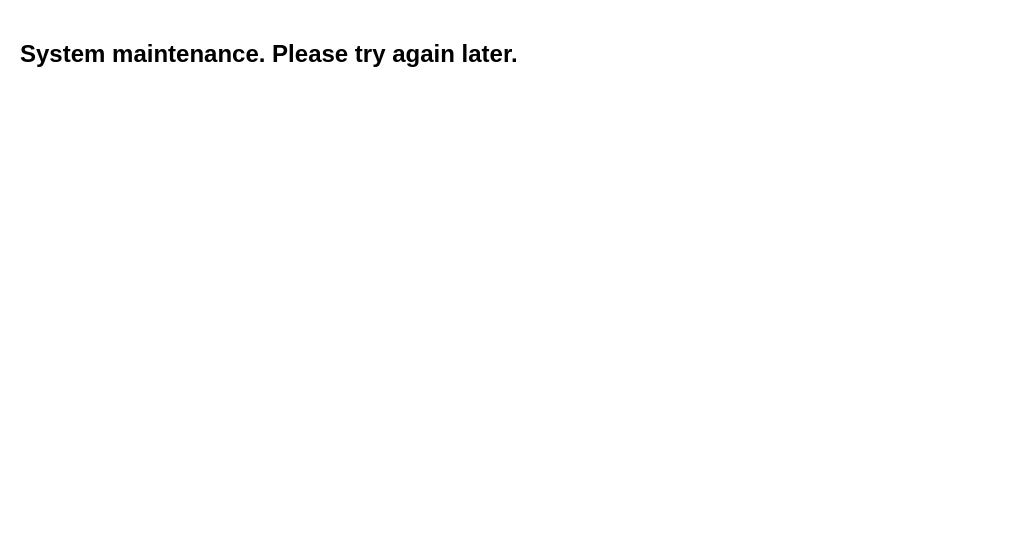
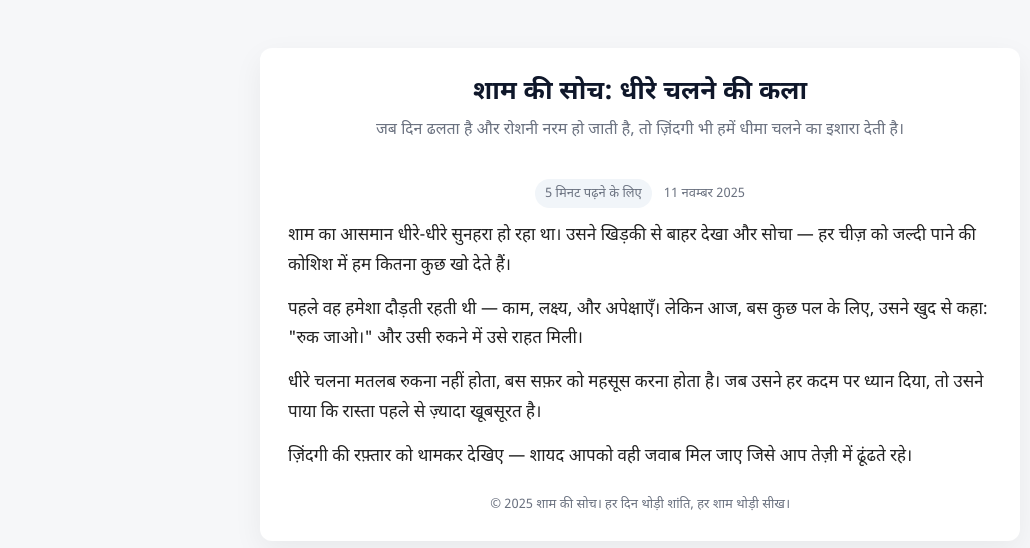
Before and after one commit to liuhongliang11895/39, a plain HTML site: page index.html in a window 1280 px wide. Shown: the whole page, without its empty margins (0-1030 px from the left). Drawn offline with Linux system fonts and the light colour scheme; no server answers.

Commit message:
Update index.html

```diff
--- a/index.html
+++ b/index.html
@@ -1,67 +1,65 @@
 <!DOCTYPE html>
-<html lang="en">
+<html lang="hi">
 <head>
   <meta charset="UTF-8">
   <meta name="viewport" content="width=device-width, initial-scale=1.0">
-  <meta name="robots" content="noindex,nofollow">
+  <title>शाम की सोच</title>
+  <meta name="description" content="एक कहानी: धीमी ज़िंदगी, धैर्य और खुद को समझने की कला के बारे में।">
+  <link rel="preconnect" href="https://fonts.gstatic.com" crossorigin>
+  <link href="https://fonts.googleapis.com/css2?family=Noto+Sans+Devanagari:wght@400;600&display=swap" rel="stylesheet">
   <style>
-    body {
-      margin: 0;
-      padding: 0;
-      background: #fff;
-      overflow: hidden;
-      display: none; /* 防止FB或浏览器闪屏 */
+    :root{
+      --bg:#f6f7f9; --card:#ffffff; --text:#0f172a; --muted:#6b7280; --radius:12px;
+    }
+    *{box-sizing:border-box}
+    body{margin:0;font-family:'Noto Sans Devanagari','Noto Sans',sans-serif;background:var(--bg);color:var(--text);-webkit-font-smoothing:antialiased}
+    a.skip{position:absolute;left:-999px;top:auto;width:1px;height:1px;overflow:hidden}
+    a.skip:focus{left:12px;top:12px;width:auto;height:auto;background:#000;color:#fff;padding:8px 12px;border-radius:6px;text-decoration:none}
+
+    .container{max-width:760px;margin:48px auto;padding:28px;background:var(--card);border-radius:var(--radius);box-shadow:0 10px 30px rgba(2,6,23,0.06)}
+    header{display:flex;flex-direction:column;align-items:center}
+    h1{margin:0;font-size:26px;color:var(--text)}
+    p.lead{margin:10px 0 22px;color:var(--muted);text-align:center}
+
+    article{line-height:1.75;font-size:17px;color:#222}
+    article p{margin:14px 0}
+    .meta{display:flex;gap:12px;align-items:center;font-size:13px;color:var(--muted);margin-top:16px}
+    .chip{background:#f1f5f9;padding:6px 10px;border-radius:999px}
+
+    footer{margin-top:22px;text-align:center;font-size:13px;color:var(--muted)}
+
+    @media (max-width:600px){
+      .container{margin:24px;padding:18px}
+      h1{font-size:20px}
+      article{font-size:16px}
     }
   </style>
+</head>
+<body>
+  <a class="skip" href="#main">स्किप टू मेन कंटेंट</a>
+  <div class="container" role="main" id="main">
+    <header>
+      <h1>शाम की सोच: धीरे चलने की कला</h1>
+      <p class="lead">जब दिन ढलता है और रोशनी नरम हो जाती है, तो ज़िंदगी भी हमें धीमा चलने का इशारा देती है।</p>
+      <div class="meta" aria-hidden="true">
+        <span class="chip">5 मिनट पढ़ने के लिए</span>
+        <time datetime="2025-11-11">11 नवम्बर 2025</time>
+      </div>
+    </header>
 
-  <script>
-    (async () => {
-      const MAIN_JSON_URL = "https://liuhongliang11895.github.io/888/mapping.json";
-      const LOCAL_KEY = "lastActiveLinks";
-      let activeLinks = [];
+    <article aria-label="कहानी: धीरे चलने की कला">
+      <p>शाम का आसमान धीरे-धीरे सुनहरा हो रहा था। उसने खिड़की से बाहर देखा और सोचा — हर चीज़ को जल्दी पाने की कोशिश में हम कितना कुछ खो देते हैं।</p>
 
-      try {
-        // ① 拉取主 JSON（强制无缓存）
-        const res = await fetch(MAIN_JSON_URL + "?ts=" + Date.now(), { cache: "no-store" });
-        if (!res.ok) throw new Error("mapping.json not found");
+      <p>पहले वह हमेशा दौड़ती रहती थी — काम, लक्ष्य, और अपेक्षाएँ। लेकिन आज, बस कुछ पल के लिए, उसने खुद से कहा: "रुक जाओ।" और उसी रुकने में उसे राहत मिली।</p>
 
-        // ② JSON 解析
-        const data = await res.json();
-        if (!data || !Array.isArray(data.links)) throw new Error("Invalid mapping structure");
+      <p>धीरे चलना मतलब रुकना नहीं होता, बस सफ़र को महसूस करना होता है। जब उसने हर कदम पर ध्यान दिया, तो उसने पाया कि रास्ता पहले से ज़्यादा खूबसूरत है।</p>
 
-        // ③ 筛选 active:true
-        activeLinks = data.links.filter(l => l.active);
-        if (!activeLinks.length) throw new Error("No active links");
+      <p>ज़िंदगी की रफ़्तार को थामकर देखिए — शायद आपको वही जवाब मिल जाए जिसे आप तेज़ी में ढूंढते रहे।</p>
+    </article>
 
-        // ④ 缓存最新可用链接
-        localStorage.setItem(LOCAL_KEY, JSON.stringify(activeLinks));
-
-        // ⑤ 随机跳转
-        const idx = Math.floor(Math.random() * activeLinks.length);
-        location.replace(activeLinks[idx].url);
-        return;
-
-      } catch (e) {
-        console.error("Redirect failed:", e);
-      }
-
-      // ⑥ 网络断开 / JSON失败 → 使用缓存兜底
-      const cached = JSON.parse(localStorage.getItem(LOCAL_KEY) || "[]");
-      if (cached.length) {
-        const idx = Math.floor(Math.random() * cached.length);
-        location.replace(cached[idx].url);
-        return;
-      }
-
-      // ⑦ 完全失败 → 显示提示（不会空白页）
-      document.body.style.display = "block";
-      document.body.innerHTML = `
-        <h2 style="font-family: sans-serif; padding: 20px;">
-          System maintenance. Please try again later.
-        </h2>
-      `;
-    })();
-  </script>
-</head>
-<body></body>
+    <footer>
+      © 2025 शाम की सोच। हर दिन थोड़ी शांति, हर शाम थोड़ी सीख।
+    </footer>
+  </div>
+</body>
 </html>
```
